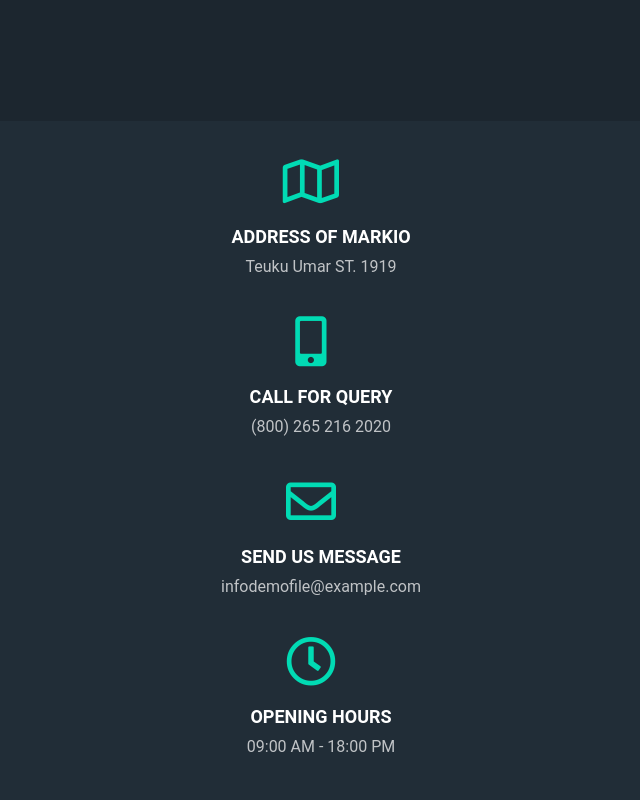
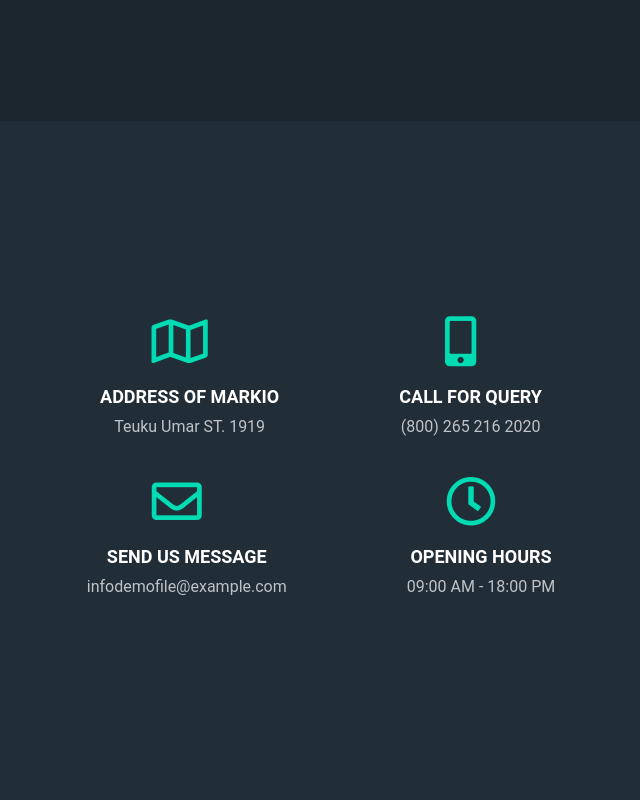
Before and after one commit to Cam0411/markio4, a plain HTML site: page index.html in a window 768 px wide. Shown: the part 8760-9560 px from the top of the page, without its empty margins (63-703 px from the left). Drawn offline with nearby package versions, Linux system fonts and the light colour scheme.

Commit message:
Add files via upload

```diff
--- a/reponsive.css
+++ b/reponsive.css
@@ -907,6 +907,14 @@ font-size: 15px;
     align-items: center;
     flex-wrap: wrap;
 }
+.content__9-in-list
+{
+    margin-left: 40px;
+    padding: 20px;
+    margin-right: 40px;
+    list-style: none;
+    text-align: center;
+}
 }
 @media(min-width:1021px){
     .slider__about
```
